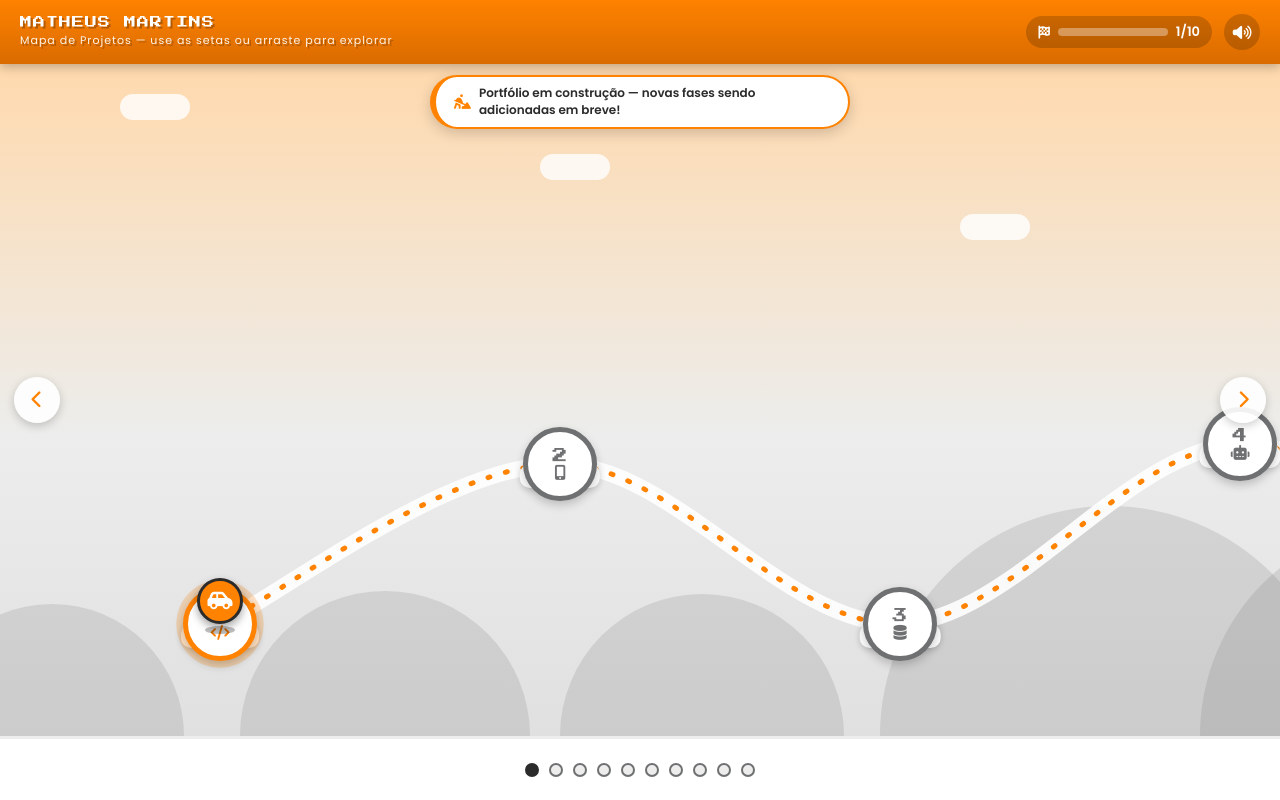
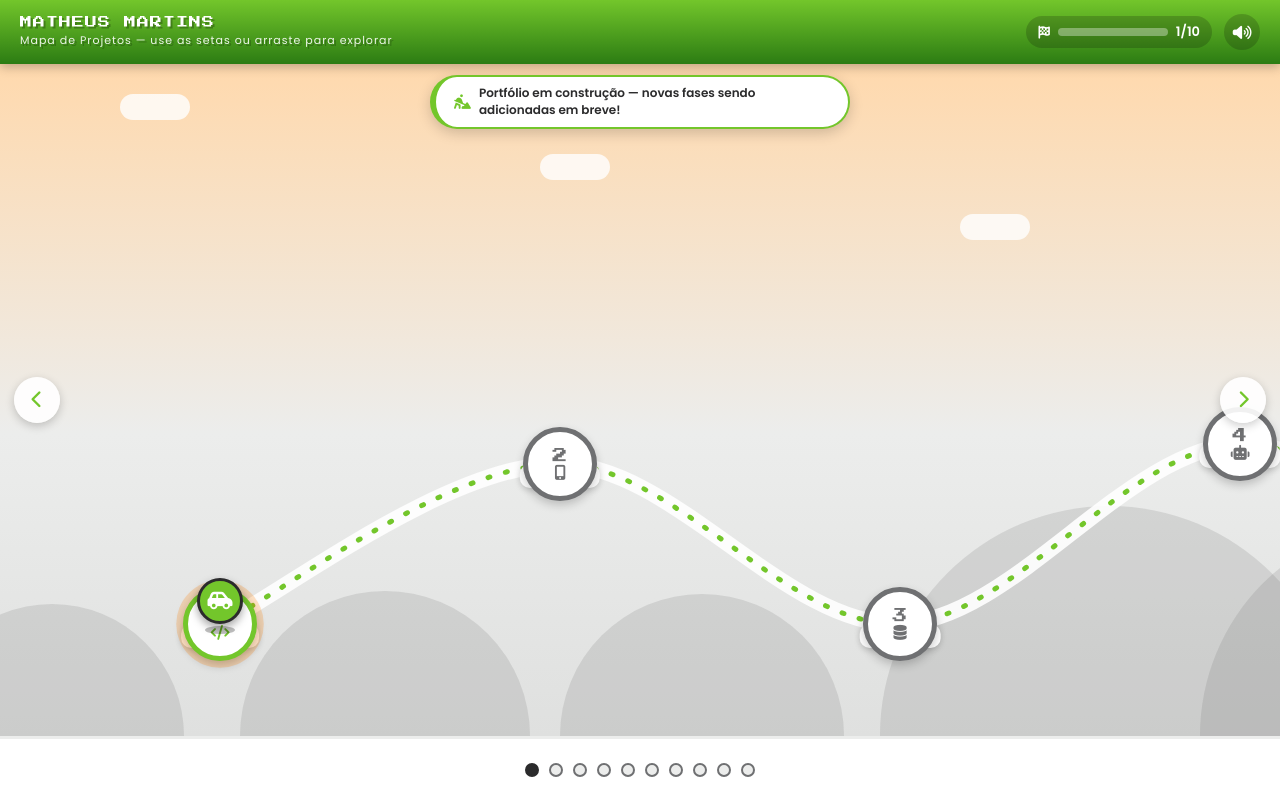
Before and after one commit to devomatheus/portfolio, a plain HTML site: page index.html in a window 1280 px wide. Drawn offline with nearby package versions, Linux system fonts and the light colour scheme.

Commit message:
feat(ui): alteração de cor principal

```diff
--- a/style.css
+++ b/style.css
@@ -1,7 +1,7 @@
 /* ===== Paleta padrão ===== */
 :root {
-  --laranja: #FF8200;
-  --laranja-escuro: #d96b00;
+  --laranja: #73c62b;
+  --laranja-escuro: #2c7c13;
   --cinza: #6f7072;
   --cinza-claro: #ecedec;
   --texto-escuro: #2b2b2c;
```
